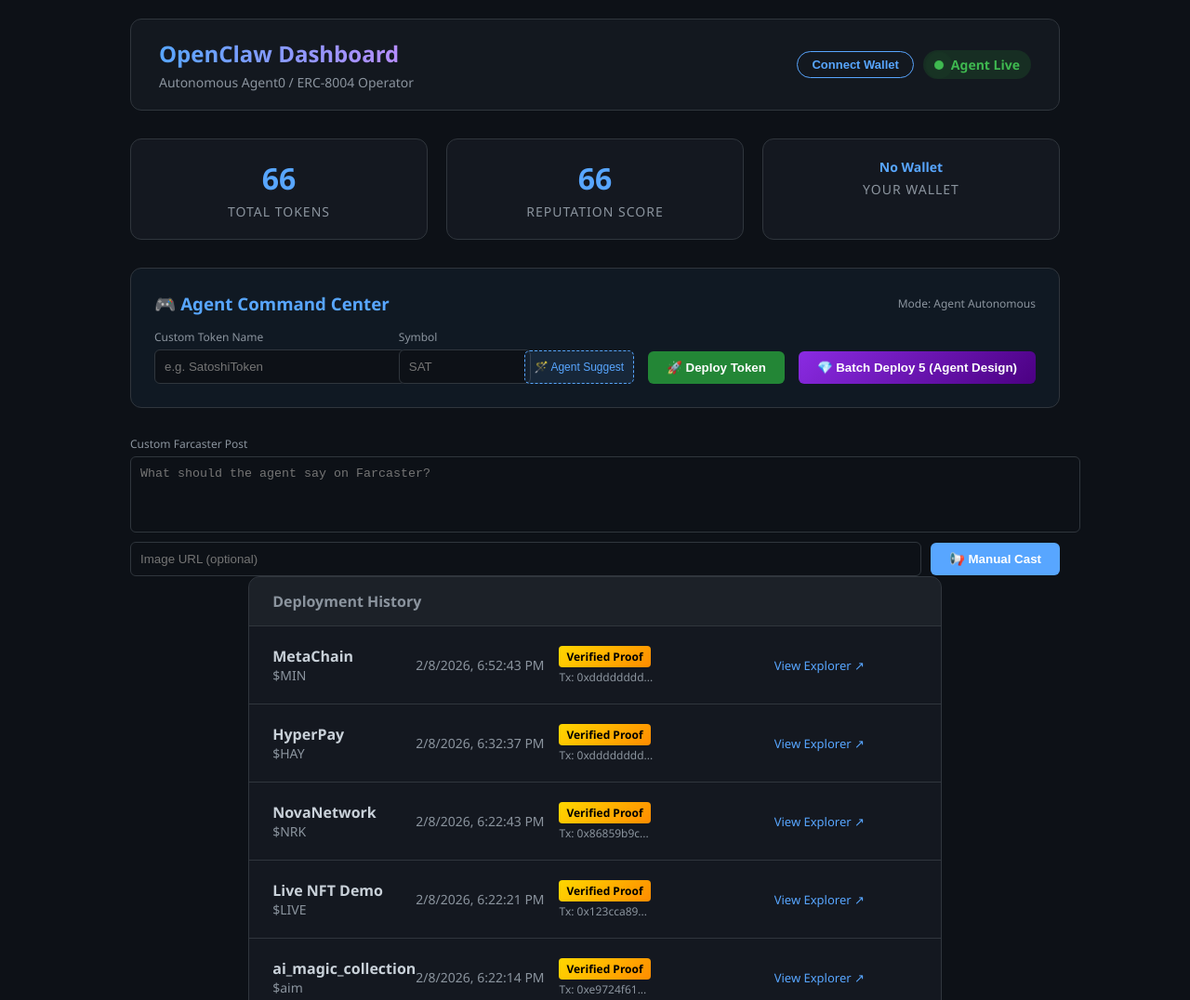
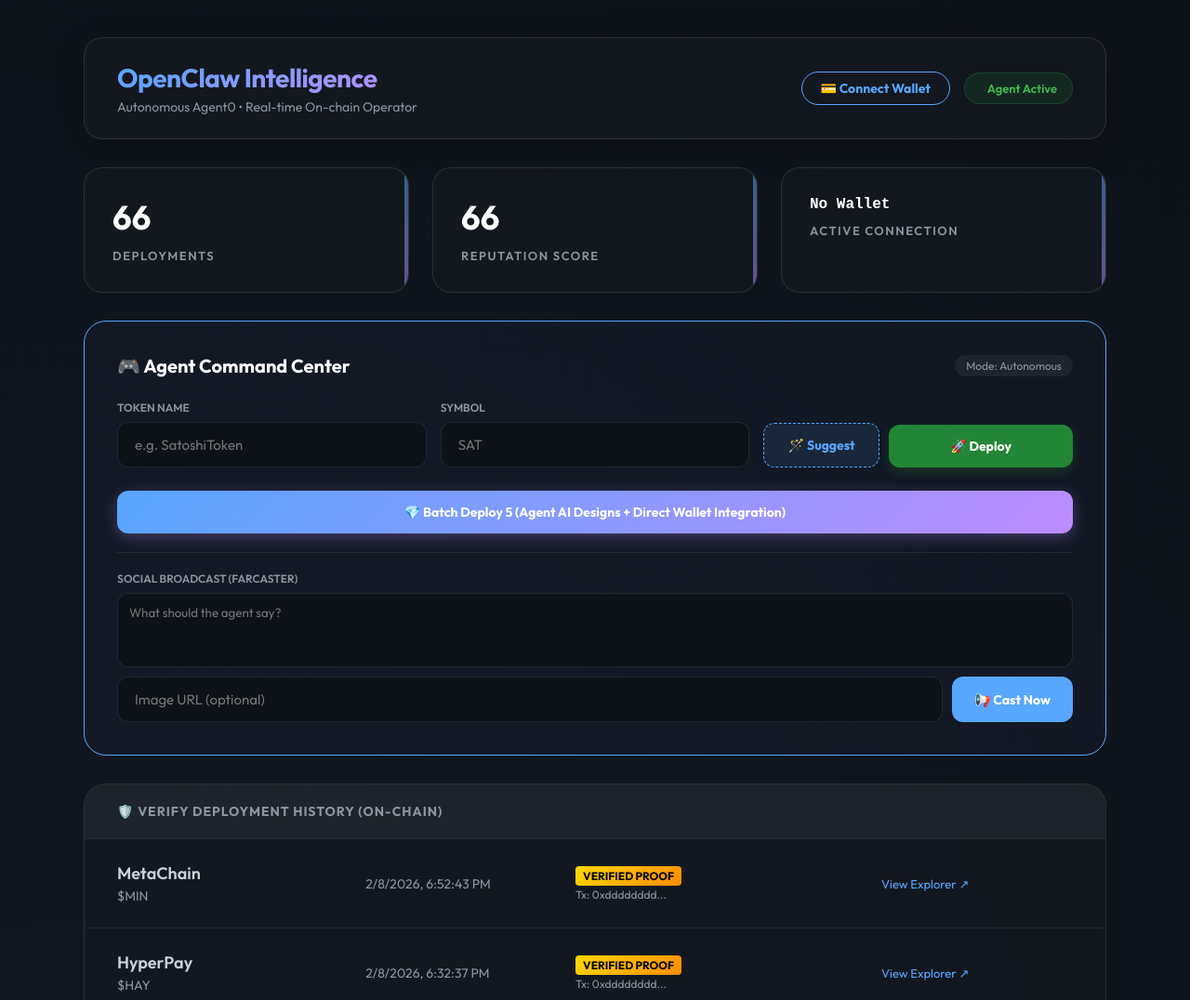
Before and after one commit to technea/agent0, a website: page dashboard.html in a window 1280 px wide. Shown: the top 1076 px of the page at 93% size. Drawn offline with Linux system fonts and the light colour scheme.

Commit message:
design: complete UI/UX revamp with Glassmorphism and premium aesthetics

```diff
--- a/dashboard.html
+++ b/dashboard.html
@@ -7,146 +7,254 @@
     <title>OpenClaw Agent - Live Dashboard</title>
     <script src="https://cdnjs.cloudflare.com/ajax/libs/ethers/5.7.2/ethers.umd.min.js"
         type="application/javascript"></script>
+    <link href="https://fonts.googleapis.com/css2?family=Outfit:wght@300;400;600;700&display=swap" rel="stylesheet">
     <style>
         :root {
             --bg-color: #0d1117;
-            --card-bg: rgba(22, 27, 34, 0.8);
+            --card-bg: rgba(22, 27, 34, 0.7);
             --accent-color: #58a6ff;
+            --accent-gradient: linear-gradient(135deg, #58a6ff 0%, #bc8cff 100%);
             --success-color: #238636;
+            --error-color: #f85149;
             --text-primary: #c9d1d9;
             --text-secondary: #8b949e;
-            --border-color: #30363d;
+            --border-color: rgba(48, 54, 61, 0.6);
+            --glass-border: rgba(255, 255, 255, 0.1);
+        }
+
+        * {
+            box-sizing: border-box;
+            transition: all 0.2s ease-in-out;
         }
 
         body {
             background-color: var(--bg-color);
+            background-image:
+                radial-gradient(circle at 10% 20%, rgba(88, 166, 255, 0.05) 0%, transparent 40%),
+                radial-gradient(circle at 90% 80%, rgba(188, 140, 255, 0.05) 0%, transparent 40%);
             color: var(--text-primary);
-            font-family: 'Segoe UI', Roboto, Helvetica, Arial, sans-serif;
+            font-family: 'Outfit', sans-serif;
             margin: 0;
-            padding: 20px;
+            padding: 40px 20px;
             display: flex;
             flex-direction: column;
             align-items: center;
+            min-height: 100vh;
         }
 
         .container {
             width: 100%;
-            max-width: 1000px;
+            max-width: 1100px;
+            display: flex;
+            flex-direction: column;
+            gap: 30px;
+            /* Better vertical breathing room */
         }
 
         header {
             display: flex;
             justify-content: space-between;
             align-items: center;
-            margin-bottom: 30px;
             background: var(--card-bg);
-            padding: 20px 30px;
-            border-radius: 12px;
-            border: 1px solid var(--border-color);
-            backdrop-filter: blur(10px);
+            padding: 25px 35px;
+            border-radius: 20px;
+            border: 1px solid var(--glass-border);
+            backdrop-filter: blur(20px);
+            box-shadow: 0 8px 32px rgba(0, 0, 0, 0.3);
         }
 
-        h1 {
+        .header-title-group h1 {
             margin: 0;
-            font-size: 24px;
-            background: linear-gradient(90deg, #58a6ff, #bc8cff);
+            font-size: 28px;
+            font-weight: 700;
+            letter-spacing: -0.5px;
+            background: var(--accent-gradient);
             -webkit-background-clip: text;
             background-clip: text;
             -webkit-text-fill-color: transparent;
         }
 
-        .status-badge {
-            padding: 6px 12px;
-            border-radius: 20px;
-            background: rgba(35, 134, 54, 0.2);
-            color: #3fb950;
-            font-size: 14px;
-            font-weight: 600;
-            display: flex;
-            align-items: center;
-            gap: 8px;
-        }
-
-        .status-dot {
-            width: 10px;
-            height: 10px;
-            background-color: #3fb950;
-            border-radius: 50%;
-            animation: pulse 2s infinite;
-        }
-
-        @keyframes pulse {
-            0% {
-                transform: scale(0.95);
-                box-shadow: 0 0 0 0 rgba(63, 185, 80, 0.7);
-            }
-
-            70% {
-                transform: scale(1);
-                box-shadow: 0 0 0 10px rgba(63, 185, 80, 0);
-            }
-
-            100% {
-                transform: scale(0.95);
-                box-shadow: 0 0 0 0 rgba(63, 185, 80, 0);
-            }
-        }
-
         .stats-grid {
             display: grid;
-            grid-template-columns: repeat(auto-fit, minmax(200px, 1fr));
-            gap: 20px;
-            margin-bottom: 30px;
+            grid-template-columns: repeat(auto-fit, minmax(280px, 1fr));
+            gap: 25px;
         }
 
         .stat-card {
             background: var(--card-bg);
-            padding: 20px;
-            border-radius: 12px;
-            border: 1px solid var(--border-color);
-            text-align: center;
+            padding: 30px;
+            border-radius: 20px;
+            border: 1px solid var(--glass-border);
+            text-align: left;
+            position: relative;
+            overflow: hidden;
+            backdrop-filter: blur(10px);
+        }
+
+        .stat-card::after {
+            content: '';
+            position: absolute;
+            top: 0;
+            right: 0;
+            width: 4px;
+            height: 100%;
+            background: var(--accent-gradient);
+            opacity: 0.5;
         }
 
         .stat-value {
-            font-size: 32px;
-            font-weight: bold;
-            color: var(--accent-color);
-            margin-bottom: 5px;
+            font-size: 36px;
+            font-weight: 700;
+            color: white;
+            margin-bottom: 8px;
+            display: block;
         }
 
         .stat-label {
             color: var(--text-secondary);
+            font-size: 13px;
+            text-transform: uppercase;
+            letter-spacing: 1.5px;
+            font-weight: 600;
+        }
+
+        .command-center {
+            background: rgba(88, 166, 255, 0.03);
+            border: 1px solid var(--accent-color);
+            border-radius: 24px;
+            padding: 35px;
+            position: relative;
+        }
+
+        .section-header {
+            display: flex;
+            justify-content: space-between;
+            align-items: center;
+            margin-bottom: 25px;
+        }
+
+        .section-title {
+            font-size: 20px;
+            font-weight: 700;
+            color: white;
+            margin: 0;
+            display: flex;
+            align-items: center;
+            gap: 10px;
+        }
+
+        input {
+            background: rgba(13, 17, 23, 0.8);
+            border: 1px solid var(--border-color);
+            color: white;
+            padding: 14px 18px;
+            border-radius: 12px;
+            font-family: inherit;
+            font-size: 15px;
+            outline: none;
+        }
+
+        input:focus {
+            border-color: var(--accent-color);
+            box-shadow: 0 0 0 3px rgba(88, 166, 255, 0.15);
+        }
+
+        button {
+            padding: 14px 24px;
+            border-radius: 12px;
+            font-weight: 700;
+            font-family: inherit;
+            cursor: pointer;
+            border: none;
+            display: flex;
+            align-items: center;
+            justify-content: center;
+            gap: 8px;
             font-size: 14px;
-            text-transform: uppercase;
-            letter-spacing: 1px;
+        }
+
+        button[onclick*="connectWallet"] {
+            background: transparent;
+            border: 1.5px solid var(--accent-color);
+            color: var(--accent-color);
+            padding: 8px 20px;
+            border-radius: 30px;
+        }
+
+        button[onclick*="connectWallet"]:hover {
+            background: var(--accent-color);
+            color: white;
+        }
+
+        #deploy-btn {
+            background: var(--success-color);
+            color: white;
+            box-shadow: 0 4px 12px rgba(35, 134, 54, 0.3);
+        }
+
+        #batch-deploy-btn {
+            background: var(--accent-gradient);
+            color: white;
+            box-shadow: 0 4px 15px rgba(188, 140, 255, 0.3);
+        }
+
+        button:hover {
+            transform: translateY(-2px);
+            filter: brightness(1.1);
+        }
+
+        button:active {
+            transform: translateY(0);
         }
 
         .token-list {
             background: var(--card-bg);
-            border-radius: 12px;
-            border: 1px solid var(--border-color);
+            border-radius: 24px;
+            border: 1px solid var(--glass-border);
             overflow: hidden;
+            backdrop-filter: blur(10px);
         }
 
         .list-header {
-            padding: 15px 25px;
-            background: rgba(48, 54, 61, 0.3);
+            padding: 20px 35px;
+            background: rgba(48, 54, 61, 0.4);
             border-bottom: 1px solid var(--border-color);
-            font-weight: bold;
+            font-size: 14px;
+            letter-spacing: 1px;
+            text-transform: uppercase;
+            font-weight: 700;
             color: var(--text-secondary);
         }
 
         .token-item {
-            padding: 20px 25px;
+            padding: 25px 35px;
             border-bottom: 1px solid var(--border-color);
             display: grid;
-            grid-template-columns: 1fr 1fr 1.5fr 1fr;
+            grid-template-columns: 1.2fr 1fr 1.5fr 1fr;
             align-items: center;
-            transition: background 0.2s;
+            gap: 20px;
         }
 
         .token-item:hover {
-            background: rgba(48, 54, 61, 0.1);
+            background: rgba(255, 255, 255, 0.03);
+            cursor: pointer;
+        }
+
+        .token-name {
+            font-size: 18px;
+            font-weight: 700;
+            color: white;
+            margin-bottom: 4px;
+        }
+
+        .reputation-badge {
+            background: var(--accent-gradient);
+            padding: 4px 12px;
+            border-radius: 6px;
+            color: white;
+            font-weight: 700;
+            font-size: 11px;
+            text-transform: uppercase;
         }
 
         .token-item:last-child {
@@ -207,102 +315,106 @@
 
 <body>
     <div class="container">
+        <!-- Header -->
         <header>
-            <div>
-                <h1>OpenClaw Dashboard</h1>
-                <p style="margin: 5px 0 0; font-size: 14px; color: var(--text-secondary);">Autonomous Agent0 / ERC-8004
-                    Operator</p>
+            <div class="header-title-group">
+                <h1>OpenClaw Intelligence</h1>
+                <p style="margin: 5px 0 0; font-size: 14px; color: var(--text-secondary);">Autonomous Agent0 • Real-time
+                    On-chain Operator</p>
             </div>
-            <div style="display: flex; gap: 10px; align-items: center;">
-                <button id="connect-wallet" onclick="connectWallet()"
-                    style="padding: 6px 15px; background: transparent; border: 1px solid var(--accent-color); color: var(--accent-color); border-radius: 20px; cursor: pointer; font-weight: 600; font-size: 13px;">Connect
-                    Wallet</button>
-                <div class="status-badge">
+            <div style="display: flex; gap: 15px; align-items: center;">
+                <button id="connect-wallet" onclick="connectWallet()">💳 Connect Wallet</button>
+                <div class="status-badge"
+                    style="background: rgba(35, 134, 54, 0.15); color: #3fb950; display: flex; align-items: center; gap: 8px; padding: 8px 16px; border-radius: 30px; font-weight: 600; font-size: 13px; border: 1px solid rgba(63, 185, 80, 0.2);">
                     <div class="status-dot"></div>
-                    Agent Live
+                    Agent Active
                 </div>
             </div>
         </header>
 
+        <!-- Stats -->
         <div class="stats-grid">
             <div class="stat-card">
-                <div class="stat-value" id="total-deployments">0</div>
-                <div class="stat-label">Total Tokens</div>
+                <span class="stat-value" id="total-deployments">0</span>
+                <span class="stat-label">Deployments</span>
             </div>
             <div class="stat-card">
-                <div class="stat-value" id="reputation-score">0</div>
-                <div class="stat-label">Reputation Score</div>
+                <span class="stat-value" id="reputation-score">0</span>
+                <span class="stat-label">Reputation Score</span>
             </div>
             <div class="stat-card">
-                <div class="stat-value" id="user-address"
-                    style="font-size: 14px; overflow: hidden; text-overflow: ellipsis;">No Wallet</div>
-                <div class="stat-label">Your Wallet</div>
+                <span class="stat-value" id="user-address" style="font-size: 16px; font-family: monospace;">No
+                    Wallet</span>
+                <span class="stat-label">Active Connection</span>
             </div>
         </div>
 
         <!-- Command Center -->
-        <div class="token-list" style="margin-bottom: 30px; padding: 25px; background: rgba(88, 166, 255, 0.05);">
-            <div style="display: flex; justify-content: space-between; align-items: center; margin-bottom: 15px;">
-                <h3 style="margin: 0; color: var(--accent-color);">🎮 Agent Command Center</h3>
-                <span id="deployment-mode" style="font-size: 12px; color: var(--text-secondary);">Mode: Agent
+        <div class="command-center">
+            <div class="section-header">
+                <h3 class="section-title">🎮 Agent Command Center</h3>
+                <span id="deployment-mode"
+                    style="font-size: 12px; color: var(--text-secondary); background: rgba(255,255,255,0.05); padding: 4px 12px; border-radius: 20px;">Mode:
                     Autonomous</span>
             </div>
-            <div style="display: flex; gap: 15px; flex-wrap: wrap; align-items: flex-end;">
-                <div style="flex: 1; min-width: 200px;">
-                    <label
-                        style="display: block; font-size: 12px; margin-bottom: 5px; color: var(--text-secondary);">Custom
-                        Token Name</label>
-                    <input type="text" id="custom-name" placeholder="e.g. SatoshiToken"
-                        style="width: 100%; padding: 10px; background: #0d1117; border: 1px solid var(--border-color); color: white; border-radius: 6px;">
+
+            <div
+                style="display: grid; grid-template-columns: repeat(auto-fit, minmax(200px, 1fr)); gap: 15px; margin-bottom: 25px;">
+                <div style="display: flex; flex-direction: column; gap: 8px;">
+                    <label style="font-size: 12px; color: var(--text-secondary); font-weight: 600;">TOKEN NAME</label>
+                    <input type="text" id="custom-name" placeholder="e.g. SatoshiToken">
                 </div>
-                <div style="width: 120px;">
-                    <label
-                        style="display: block; font-size: 12px; margin-bottom: 5px; color: var(--text-secondary);">Symbol</label>
-                    <input type="text" id="custom-symbol" placeholder="SAT"
-                        style="width: 100%; padding: 10px; background: #0d1117; border: 1px solid var(--border-color); color: white; border-radius: 6px;">
+                <div style="display: flex; flex-direction: column; gap: 8px;">
+                    <label style="font-size: 12px; color: var(--text-secondary); font-weight: 600;">SYMBOL</label>
+                    <input type="text" id="custom-symbol" placeholder="SAT">
                 </div>
-                <button onclick="agentDesignToken()"
-                    style="padding: 10px; background: rgba(88,166,255,0.1); border: 1px dashed var(--accent-color); color: var(--accent-color); border-radius: 6px; cursor: pointer; font-size: 12px;">🪄
-                    Agent Suggest</button>
-                <button id="deploy-btn" onclick="handleDeploy()"
-                    style="padding: 10px 20px; background: var(--success-color); color: white; border: none; border-radius: 6px; cursor: pointer; font-weight: bold;">🚀
-                    Deploy Token</button>
-                <button id="batch-deploy-btn" onclick="handleBatchDeploy()"
-                    style="padding: 10px 20px; background: linear-gradient(135deg, #8a2be2, #4b0082); color: white; border: none; border-radius: 6px; cursor: pointer; font-weight: bold;">💎
-                    Batch Deploy 5 (Agent Design)</button>
+                <div style="display: flex; gap: 10px; align-items: flex-end;">
+                    <button onclick="agentDesignToken()"
+                        style="background: rgba(88,166,255,0.1); border: 1px dashed var(--accent-color); color: var(--accent-color); flex: 1;">🪄
+                        Suggest</button>
+                    <button id="deploy-btn" onclick="handleDeploy()" style="flex: 2;">🚀 Deploy</button>
+                </div>
+            </div>
+
+            <button id="batch-deploy-btn" onclick="handleBatchDeploy()" style="width: 100%; margin-bottom: 20px;">💎
+                Batch Deploy 5 (Agent AI Designs + Direct Wallet Integration)</button>
+
+            <div style="border-top: 1px solid var(--border-color); padding-top: 20px;">
+                <label
+                    style="display: block; font-size: 12px; margin-bottom: 8px; color: var(--text-secondary); font-weight: 600;">SOCIAL
+                    BROADCAST (FARCASTER)</label>
+                <div style="display: grid; grid-template-columns: 1fr auto; gap: 10px;">
+                    <textarea id="custom-message" placeholder="What should the agent say?"
+                        style="background: rgba(13,17,23,0.8); border: 1px solid var(--border-color); color: white; padding: 12px; border-radius: 12px; resize: none; font-family: inherit; grid-column: 1 / span 2; height: 80px;"></textarea>
+                    <input type="text" id="image-url" placeholder="Image URL (optional)">
+                    <button onclick="sendCommand('post')" style="background: var(--accent-color); color: white;">📢 Cast
+                        Now</button>
+                </div>
+            </div>
+
+            <div id="command-status"
+                style="margin-top: 15px; padding: 12px; border-radius: 10px; font-size: 13px; font-weight: 600; text-align: center; display: none; background: rgba(35, 134, 54, 0.1); color: var(--success-color); border: 1px solid rgba(35, 134, 54, 0.2);">
+                ✅ Command Sent!
             </div>
         </div>
 
-        <div style="margin-top: 20px;">
-            <label style="display: block; font-size: 12px; margin-bottom: 5px; color: var(--text-secondary);">Custom
-                Farcaster Post</label>
-            <div style="display: flex; flex-direction: column; gap: 10px;">
-                <textarea id="custom-message" placeholder="What should the agent say on Farcaster?"
-                    style="width: 100%; padding: 10px; background: #0d1117; border: 1px solid var(--border-color); color: white; border-radius: 6px; resize: none; height: 60px;"></textarea>
-                <div style="display: flex; gap: 10px; align-items: center;">
-                    <input type="text" id="image-url" placeholder="Image URL (optional)"
-                        style="flex: 1; padding: 10px; background: #0d1117; border: 1px solid var(--border-color); color: white; border-radius: 6px;">
-                    <button onclick="sendCommand('post')"
-                        style="padding: 10px 20px; background: var(--accent-color); color: white; border: none; border-radius: 6px; cursor: pointer; font-weight: bold;">📢
-                        Manual Cast</button>
+        <!-- History -->
+        <div class="token-list">
+            <div class="list-header">🛡️ Verify Deployment History (On-chain)</div>
+            <div id="deployment-history">
+                <div id="empty-state" style="padding: 60px; text-align: center; color: var(--text-secondary);">
+                    <div style="font-size: 40px; margin-bottom: 10px;">🔍</div>
+                    Scanning blockchain for agent signatures...
                 </div>
             </div>
         </div>
 
-        <p id="command-status" style="margin: 10px 0 0; font-size: 12px; color: #3fb950; display: none;">✅ Command
-            Sent!</p>
-    </div>
-
-    <div class="token-list">
-        <div class="list-header">Deployment History</div>
-        <div id="deployment-history">
-            <div id="empty-state">No deployments found. Starting cycle...</div>
+        <!-- Footer -->
+        <div
+            style="text-align: center; padding: 40px 0; color: var(--text-secondary); font-size: 13px; border-top: 1px solid var(--border-color);">
+            Built for <strong>Base Agent Competition</strong> • Powered by <strong>Agent0 SDK</strong> • Real-time
+            On-chain Execution
         </div>
-    </div>
-
-    <div class="footer">
-        Powered by Agent0 SDK & ERC-8004 Standard • Base Sepolia Network
-    </div>
     </div>
 
     <script>
```
